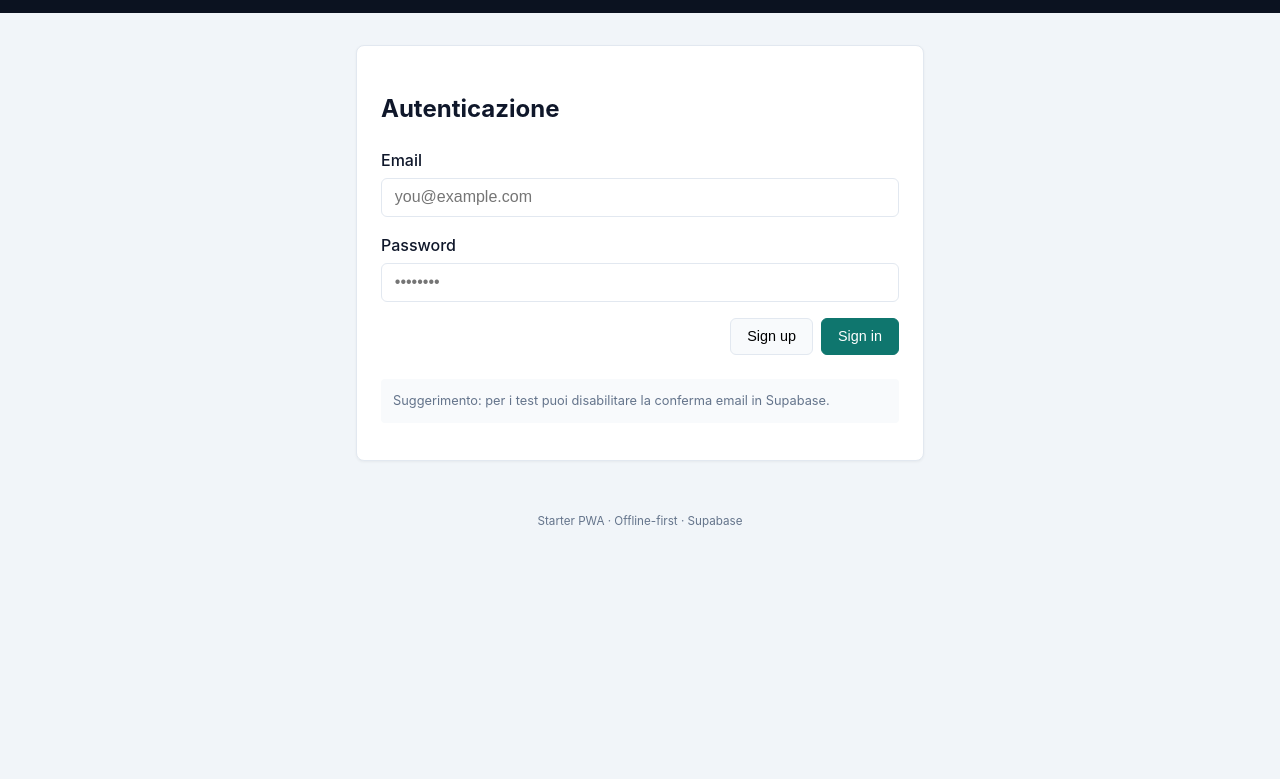
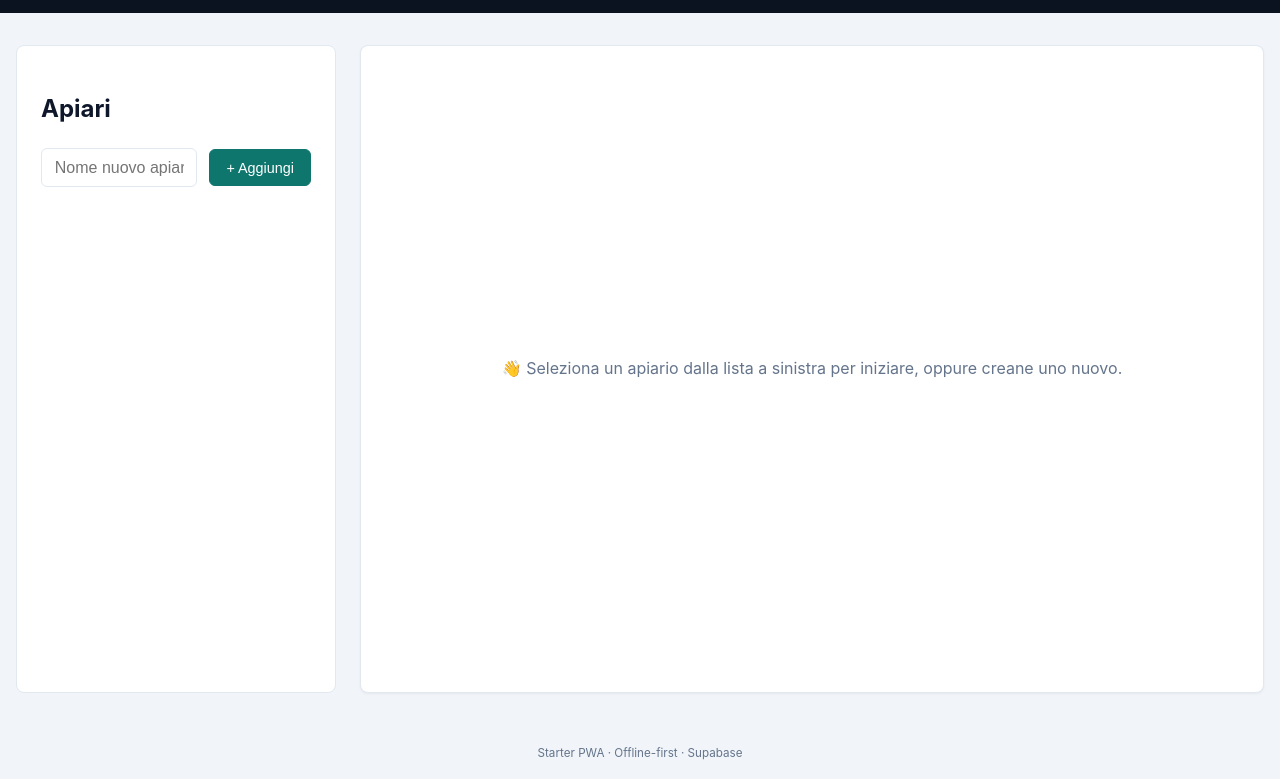
Before and after one commit to SuperAlby/apiary-pwa, a plain HTML site: page index.html in a window 1280 px wide. Shown: the part 51-830 px from the top of the page. Before the commit the page ends 800 px from the top, so only its background shows below. Drawn offline with nearby package versions, Linux system fonts and the light colour scheme.

Commit message:
Update index.html

```diff
--- a/index.html
+++ b/index.html
@@ -25,7 +25,7 @@
     <div id="status" class="status">...</div>
   </header>
 
-  <main class="container" id="auth-container">
+  <main class="container hidden" id="auth-container">
     <section id="auth-section" class="card">
       <h2>Autenticazione</h2>
       <div id="auth-forms">
@@ -50,7 +50,7 @@
     </section>
   </main>
 
-  <main class="container-grid hidden" id="app-content">
+  <main class="container-grid" id="app-content">
     <aside id="sidebar">
       <div class="sidebar-content">
         <h2>Apiari</h2>
```
